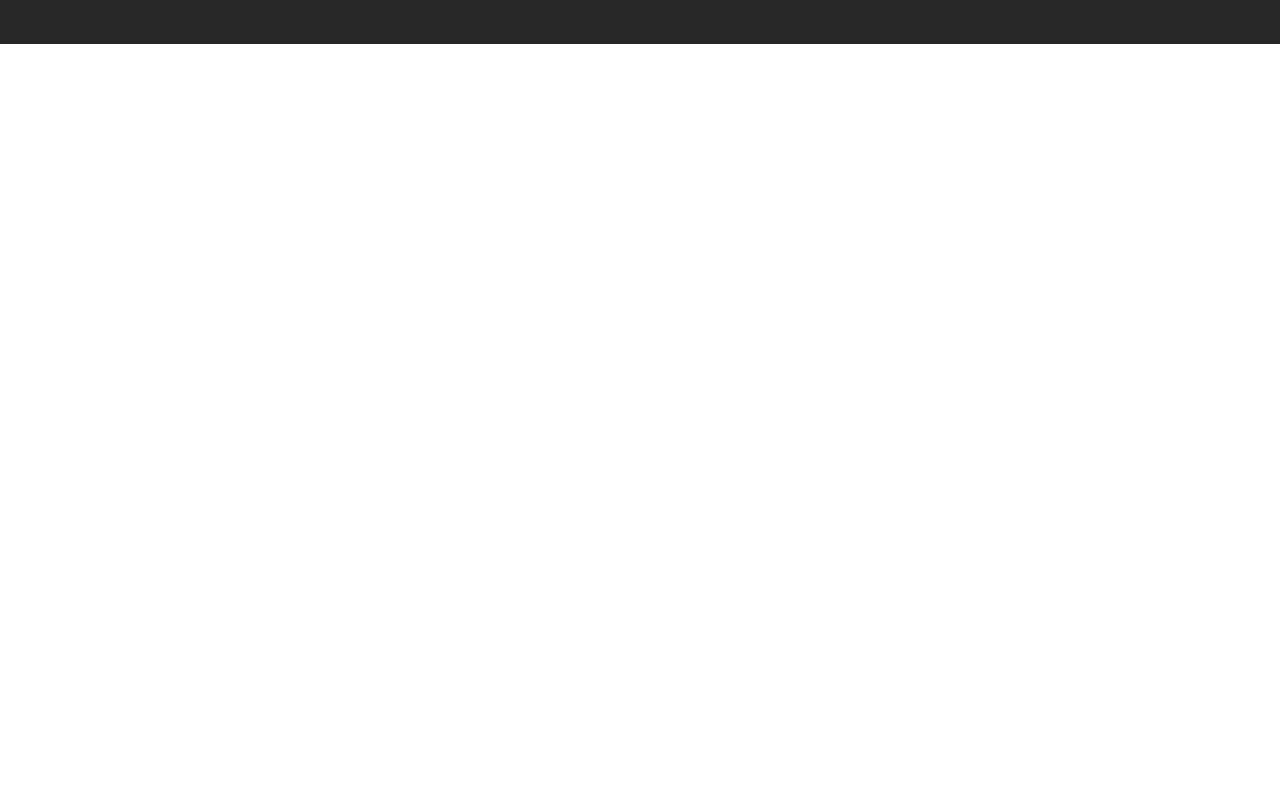
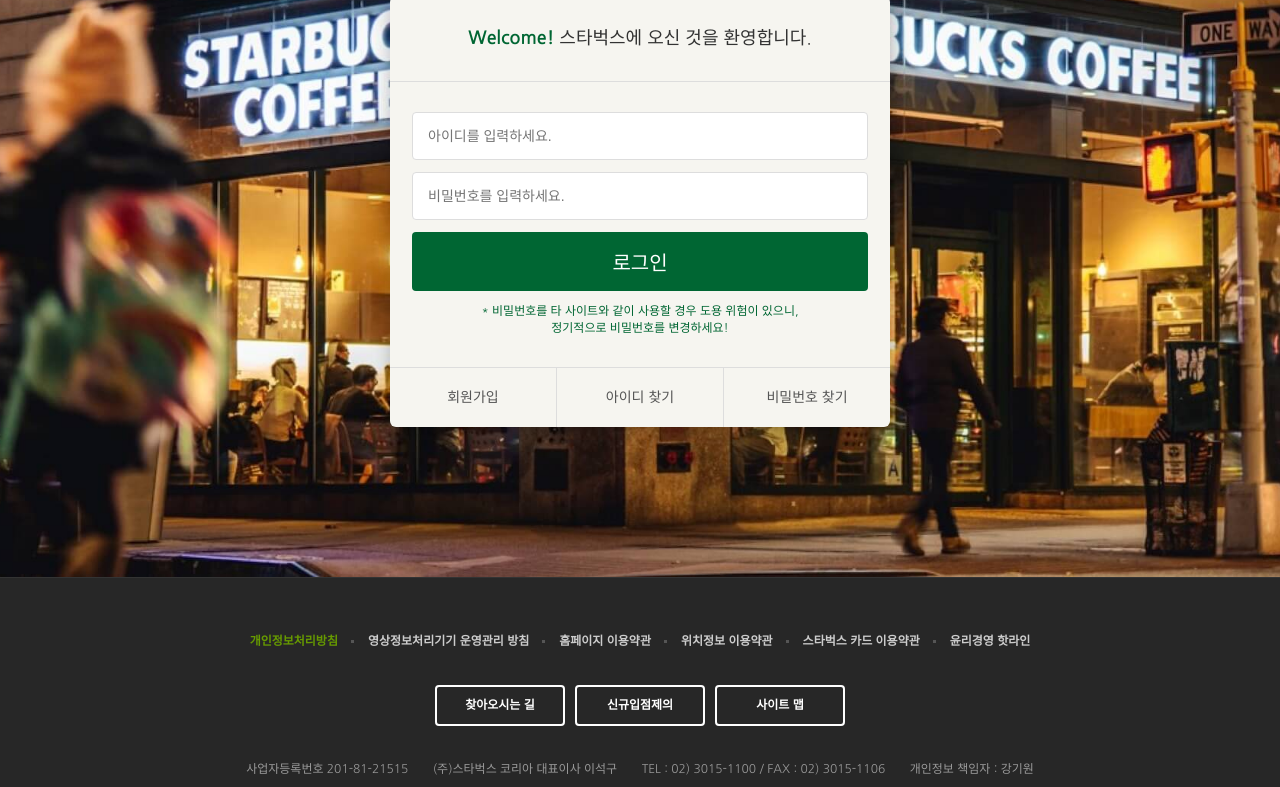
Before and after one commit to xjwsx/starbucks, a plain HTML site: page signin/index.html in a window 1280 px wide. Shown: the part 290-1077 px from the top of the page. Before the commit the page ends 800 px from the top, so only its background shows below. Drawn offline with nearby package versions, Linux system fonts and the light colour scheme.

Commit message:
로그인 페이지 완성

```diff
--- /dev/null
+++ b/css/signin.css
@@ -0,0 +1,78 @@
+.signin {
+  margin-top: 120px;
+  padding: 100px 0 150px;
+  background-image: url("../images/signin_bg.jpg");
+  background-repeat: no-repeat;
+  background-position: center;
+  background-attachment: fixed;
+  background-size: cover;
+}
+.signin h1 {
+  color: #fff;
+  font-size: 30px;
+  font-weight: 700;
+  text-align: center;
+  margin-bottom: 24px;
+}
+.signin .signin__card {
+  width: 500px;
+  margin: 0 auto;
+  border-radius: 6px;
+  background-color: #f6f5f0;
+  box-shadow: 2px 2px 20px rgba(0, 0, 0, 0.3);
+  color: #333;
+}
+.signin__card h2 {
+  padding: 30px;
+  font-size: 18px;
+  text-align: center;
+  border-bottom: 1px solid #ddd;
+}
+.signin__card h2 strong {
+  font-weight: 700;
+  color: #006633;
+}
+.signin__card form {
+  padding: 30px 22px;
+}
+.signin__card form input {
+  width: 100%;
+  margin-bottom: 12px;
+  padding: 15px;
+  border: 1px solid #ddd;
+  border-radius: 4px;
+  outline: none;
+  box-sizing: border-box;
+  font-size: 14px;
+}
+.signin__card form [type="submit"] {
+  background-color: #006633;
+  border: none;
+  color: #fff;
+  font-size: 20px;
+  cursor: pointer;
+}
+.signin__card form p {
+  font-size: 12px;
+  color: #006633;
+  text-align: center;
+}
+.signin__card .actions {
+  display: flex;
+  border-top: 1px solid #ddd;
+}
+.signin__card .actions a {
+  flex-basis: 0;
+  flex-grow: 1;
+  padding: 20px;
+  font-size: 14px;
+  color: #555;
+  text-align: center;
+  border-right: 1px solid #ddd;
+}
+.signin__card .actions a:last-child {
+  border-right: none;
+}
+.signin__card .actions a:hover {
+  text-decoration: underline;
+}
--- a/signin/index.html
+++ b/signin/index.html
@@ -41,6 +41,7 @@
       href="https://fonts.googleapis.com/icon?family=Material+Icons"
     />
     <link rel="stylesheet" href="../css/common.css" />
+    <link rel="stylesheet" href="../css/signin.css" />
 
     <script defer src="../js/common.js"></script>
   </head>
@@ -378,6 +379,27 @@
       </div>
     </header>
 
+    <section class="signin">
+      <h1>로그인</h1>
+      <div class="signin__card">
+        <h2><strong>Welcome!</strong> 스타벅스에 오신 것을 환영합니다.</h2>
+        <form>
+          <input type="text" placeholder="아이디를 입력하세요." />
+          <input type="password" placeholder="비밀번호를 입력하세요." />
+          <input type="submit" value="로그인" />
+          <p>
+            * 비밀번호를 타 사이트와 같이 사용할 경우 도용 위험이 있으니,<br />
+            정기적으로 비밀번호를 변경하세요!
+          </p>
+        </form>
+        <div class="actions">
+          <a href="javascript:void(0)">회원가입</a>
+          <a href="javascript:void(0)">아이디 찾기</a>
+          <a href="javascript:void(0)">비밀번호 찾기</a>
+        </div>
+      </div>
+    </section>
+
     <!-- FOOTER -->
     <footer>
       <div class="inner">
```
